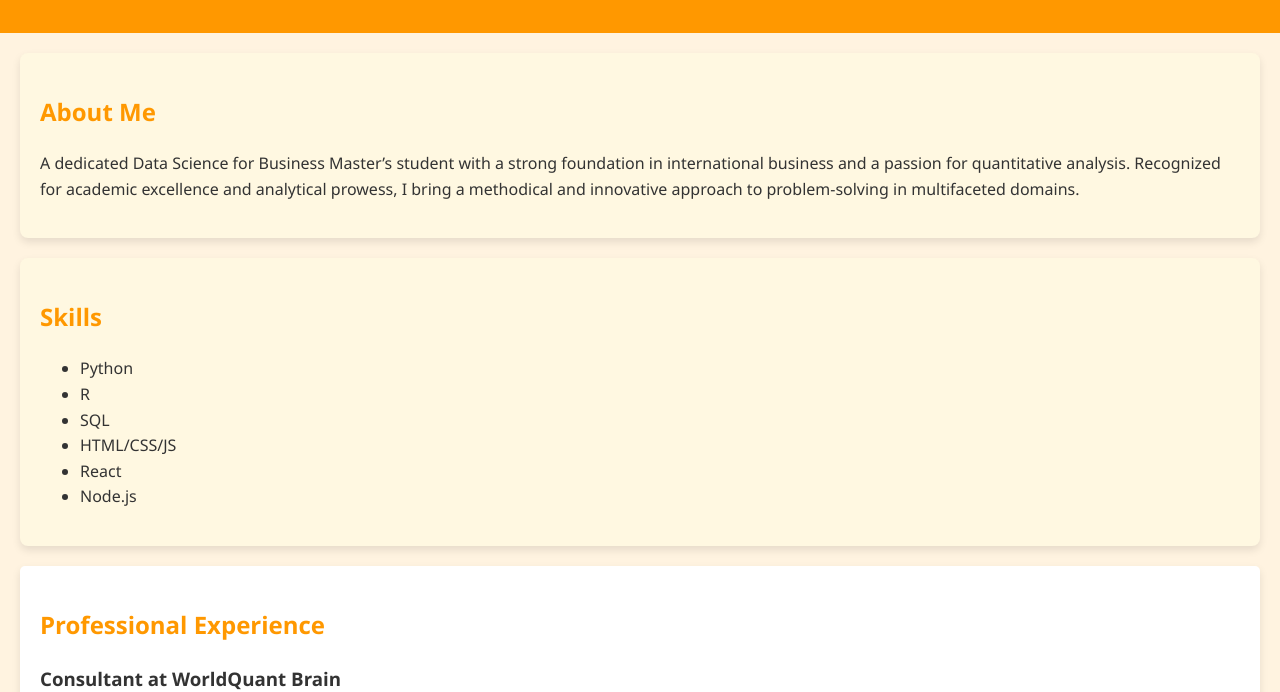
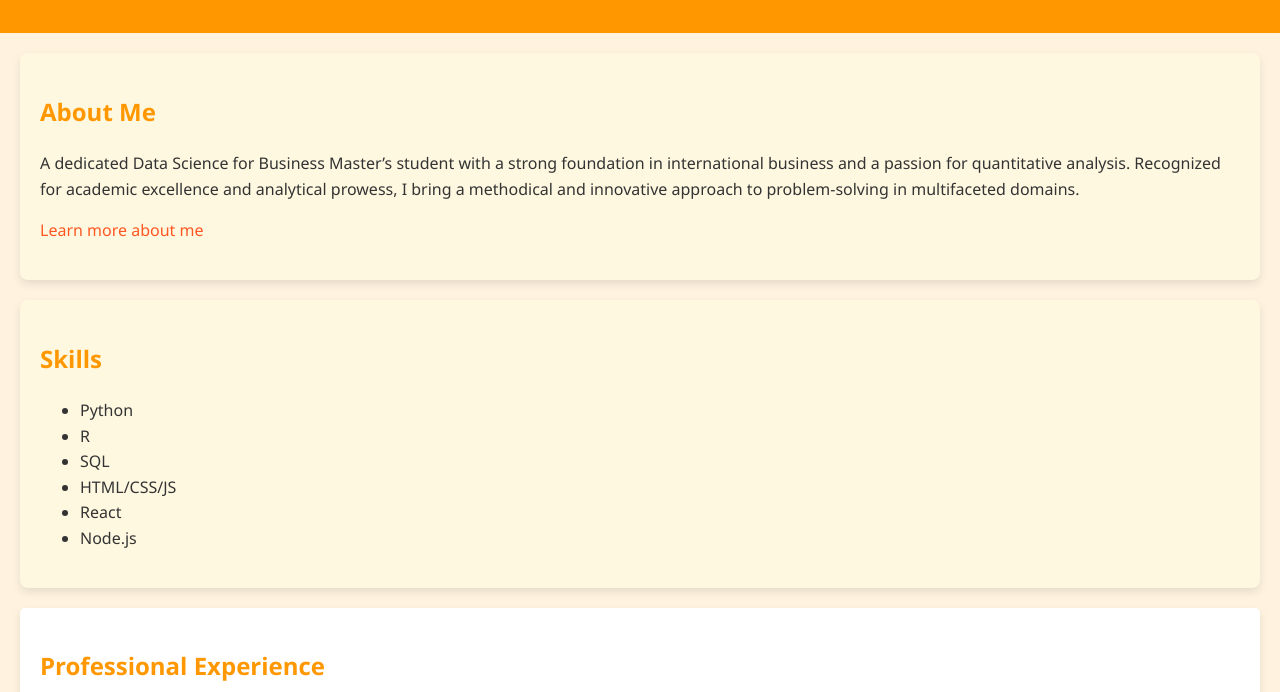
Before and after one commit to ducbinhminhman/ducbinhminhman.github.io, a plain HTML site: page index.html in a window 1280 px wide. Shown: the part 116-808 px from the top of the page. Drawn offline with Linux system fonts and the light colour scheme.

Commit message:
update a brach link to aboutme-html

```diff
--- a/index.html
+++ b/index.html
@@ -15,7 +15,9 @@
     <section id="bio">
         <h2>About Me</h2>
         <p>A dedicated Data Science for Business Master’s student with a strong foundation in international business and a passion for quantitative analysis. Recognized for academic excellence and analytical prowess, I bring a methodical and innovative approach to problem-solving in multifaceted domains.</p>
+        <p><a href="about-me.html">Learn more about me</a></p> <!-- Link to the detailed About Me page -->
     </section>
+
 
     <section id="skills">
         <h2>Skills</h2>
```
